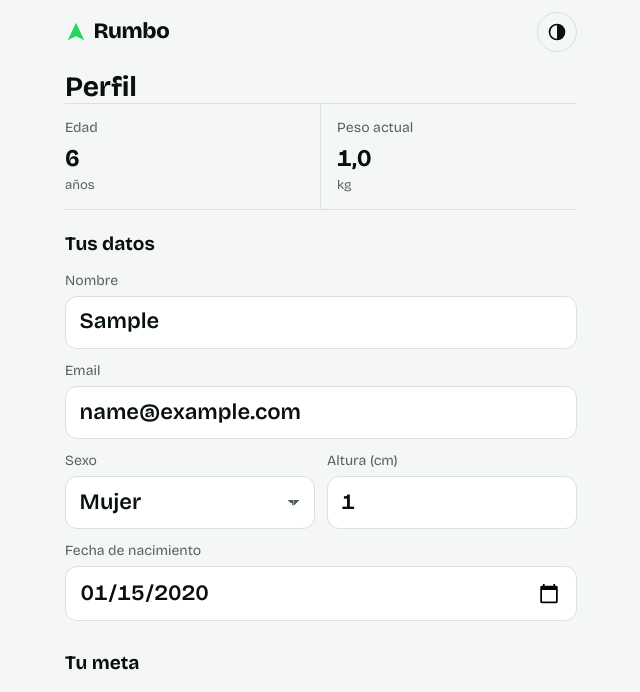
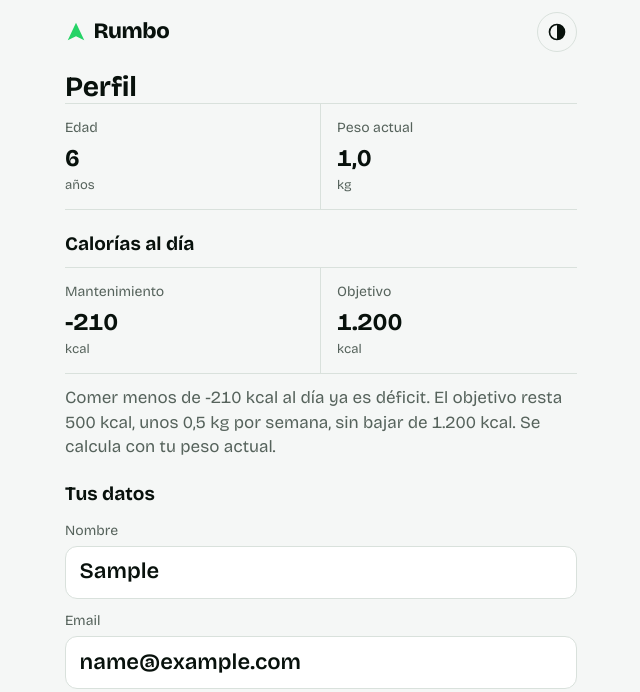
Before and after one commit to watuesta/rumbo, a Django app: page /perfil/ in a window 1280 px wide. Shown: the top 692 px of the page, without its empty margins (319-959 px from the left). Run offline with Django 5.2, Linux system fonts and the light colour scheme; a user stored in the database is signed in; tables that the repository leaves empty hold one stand-in row (values such as "Sample post").

Commit message:
Calcula el objetivo diario de calorías
Con Mifflin-St Jeor, el peso actual y la edad se calcula el
mantenimiento sedentario y un objetivo con 500 kcal de déficit, sin
bajar de 1200 (mujer) o 1500 (hombre). Se muestra en el inicio, el día
y el perfil.

Co-Authored-By: Claude Opus 5.5 <noreply@anthropic.com>

```diff
--- a/seguimiento/calculos.py
+++ b/seguimiento/calculos.py
@@ -10,6 +10,12 @@ from decimal import Decimal
 # Clave en la URL: (nombre en pantalla, días hacia atrás; None es todo).
 RANGOS = {"30": ("30 días", 30), "90": ("90 días", 90), "todo": ("Todo", None)}
 RANGO_POR_DEFECTO = "30"
+
+# Objetivo de calorías: mantenimiento sedentario menos un déficit fijo, sin
+# bajar de un mínimo seguro por sexo.
+FACTOR_SEDENTARIO = 1.2
+DEFICIT = 500
+MINIMO_CALORIAS = {"F": 1200, "M": 1500}
 
 
 def inicio_de_rango(rango, hoy, primera_fecha):
@@ -52,6 +58,24 @@ def edad(fecha_nacimiento, hoy):
     return hoy.year - fecha_nacimiento.year - antes_del_cumpleanos
 
 
+def calorias_objetivo(sexo, peso, altura_cm, edad):
+    """Gasto en reposo (Mifflin-St Jeor), mantenimiento y objetivo diario en kcal.
+
+    Comer menos que el mantenimiento ya es déficit. Devuelve None si falta
+    algún dato del perfil.
+    """
+    if not sexo or peso is None or altura_cm is None or edad is None:
+        return None
+    reposo = 10 * float(peso) + 6.25 * altura_cm - 5 * edad + (5 if sexo == "M" else -161)
+    mantenimiento = reposo * FACTOR_SEDENTARIO
+    return {
+        "reposo": round(reposo),
+        "mantenimiento": round(mantenimiento),
+        "objetivo": round(max(mantenimiento - DEFICIT, MINIMO_CALORIAS[sexo])),
+        "minimo": MINIMO_CALORIAS[sexo],
+    }
+
+
 def progreso(peso_inicial, peso_meta, peso_actual):
     """Kilos perdidos, kilos que faltan y fracción del camino recorrido (0 a 1)."""
     perdidos = peso_inicial - peso_actual
--- a/seguimiento/templates/seguimiento/dia.html
+++ b/seguimiento/templates/seguimiento/dia.html
@@ -37,7 +37,7 @@
 <section class="seccion" aria-labelledby="titulo-comidas">
   <div class="seccion-titulo">
     <h2 id="titulo-comidas">Comidas</h2>
-    <span>{{ total_calorias }} kcal en total</span>
+    <span>{% if calorias %}{{ total_calorias }} de {{ calorias.objetivo }} kcal{% else %}{{ total_calorias }} kcal en total{% endif %}</span>
   </div>
 
   {% if comidas %}
--- a/seguimiento/templates/seguimiento/perfil.html
+++ b/seguimiento/templates/seguimiento/perfil.html
@@ -7,7 +7,7 @@
   {% if nuevo %}
     <p class="ruta-nota">Con estos datos Rumbo calcula cuánto has avanzado y cuánto falta.</p>
   {% elif faltan_datos %}
-    <p class="ruta-nota">Completa sexo, fecha de nacimiento y altura para ver tu edad.</p>
+    <p class="ruta-nota">Completa sexo, fecha de nacimiento y altura para ver tu edad y tus calorías.</p>
   {% endif %}
 </div>
 
@@ -22,6 +22,26 @@
       <dd>{{ peso_actual|kg }}<small>kg</small></dd>
     </div>
   </dl>
+
+  {% if calorias %}
+    <section class="seccion" aria-labelledby="titulo-calorias">
+      <h2 id="titulo-calorias">Calorías al día</h2>
+      <dl class="cifras">
+        <div>
+          <dt>Mantenimiento</dt>
+          <dd>{{ calorias.mantenimiento }}<small>kcal</small></dd>
+        </div>
+        <div>
+          <dt>Objetivo</dt>
+          <dd>{{ calorias.objetivo }}<small>kcal</small></dd>
+        </div>
+      </dl>
+      <p class="ruta-nota">
+        Comer menos de {{ calorias.mantenimiento }} kcal al día ya es déficit. El objetivo resta 500 kcal,
+        unos 0,5 kg por semana, sin bajar de {{ calorias.minimo }} kcal. Se calcula con tu peso actual.
+      </p>
+    </section>
+  {% endif %}
 {% endif %}
 
 <form method="post" class="form" novalidate>
--- a/seguimiento/templatetags/formato.py
+++ b/seguimiento/templatetags/formato.py
@@ -13,3 +13,8 @@ def kg(valor):
 @register.filter
 def kg_abs(valor):
     return "" if valor is None else floatformat(abs(valor), 1)
+
+
+@register.filter
+def absoluto(valor):
+    return "" if valor is None else abs(valor)
--- a/seguimiento/views.py
+++ b/seguimiento/views.py
@@ -51,6 +51,17 @@ def ultimo_pesaje(usuario):
     return RegistroDiario.objects.filter(usuario=usuario, peso__isnull=False).order_by("-fecha").first()
 
 
+def peso_actual(usuario, perfil):
+    ultimo = ultimo_pesaje(usuario)
+    return ultimo.peso if ultimo else perfil.peso_inicial
+
+
+def calorias_del_perfil(perfil, peso):
+    """Objetivo de calorías con el peso dado y la edad de hoy; None si faltan datos."""
+    edad = calculos.edad(perfil.fecha_nacimiento, timezone.localdate()) if perfil.fecha_nacimiento else None
+    return calculos.calorias_objetivo(perfil.sexo, peso, perfil.altura_cm, edad)
+
+
 @perfil_requerido
 def inicio(request):
     perfil = request.perfil
@@ -61,16 +72,21 @@ def inicio(request):
             usuario=request.user, fecha__gte=hoy - timedelta(days=hoy.weekday())
         ).values_list("fecha", "pasos")
     )
-    peso_actual = ultimo.peso if ultimo else perfil.peso_inicial
+    peso = ultimo.peso if ultimo else perfil.peso_inicial
+    consumidas = Comida.objects.filter(usuario=request.user, fecha=hoy).aggregate(t=Sum("calorias"))["t"] or 0
+    calorias = calorias_del_perfil(perfil, peso)
     return render(
         request,
         "seguimiento/inicio.html",
         {
             "perfil": perfil,
             "ultimo": ultimo,
-            "peso_actual": peso_actual,
-            "progreso": calculos.progreso(perfil.peso_inicial, perfil.peso_meta, peso_actual),
+            "peso_actual": peso,
+            "progreso": calculos.progreso(perfil.peso_inicial, perfil.peso_meta, peso),
             "promedio_pasos": calculos.promedio_pasos_semana(pasos_semana, hoy),
+            "consumidas": consumidas,
+            "calorias": calorias,
+            "restan": calorias["objetivo"] - consumidas if calorias else None,
         },
     )
 
@@ -119,6 +135,8 @@ def agregar_comida(request, fecha):
 def render_dia(request, fecha, registro, form, comida_form):
     comidas = Comida.objects.filter(usuario=request.user, fecha=fecha)
     hoy = timezone.localdate()
+    total_calorias = sum(c.calorias for c in comidas)
+    calorias = calorias_del_perfil(request.perfil, peso_actual(request.user, request.perfil))
     return render(
         request,
         "seguimiento/dia.html",
@@ -131,7 +149,9 @@ def render_dia(request, fecha, registro, form, comida_form):
             "form": form,
             "comida_form": comida_form,
             "comidas": comidas,
-            "total_calorias": sum(c.calorias for c in comidas),
+            "total_calorias": total_calorias,
+            "calorias": calorias,
+            "restan": calorias["objetivo"] - total_calorias if calorias else None,
         },
     )
 
@@ -242,8 +262,8 @@ def perfil(request):
     # perfil y al usuario aunque no se guarde, y el resumen debe mostrar lo guardado.
     contexto = {"nuevo": actual is None, "nombre": request.user.first_name or request.user.get_username()}
     if actual is not None:
-        ultimo = ultimo_pesaje(request.user)
-        contexto["peso_actual"] = ultimo.peso if ultimo else actual.peso_inicial
+        contexto["peso_actual"] = peso_actual(request.user, actual)
+        contexto["calorias"] = calorias_del_perfil(actual, contexto["peso_actual"])
         if actual.fecha_nacimiento:
             contexto["edad"] = calculos.edad(actual.fecha_nacimiento, timezone.localdate())
         contexto["faltan_datos"] = not (actual.sexo and actual.fecha_nacimiento and actual.altura_cm)
```
Also changed, not shown: seguimiento/templates/seguimiento/inicio.html (+13 -0 lines), seguimiento/tests/test_calculos.py (+21 -0 lines), seguimiento/tests/test_vistas.py (+42 -0 lines).
